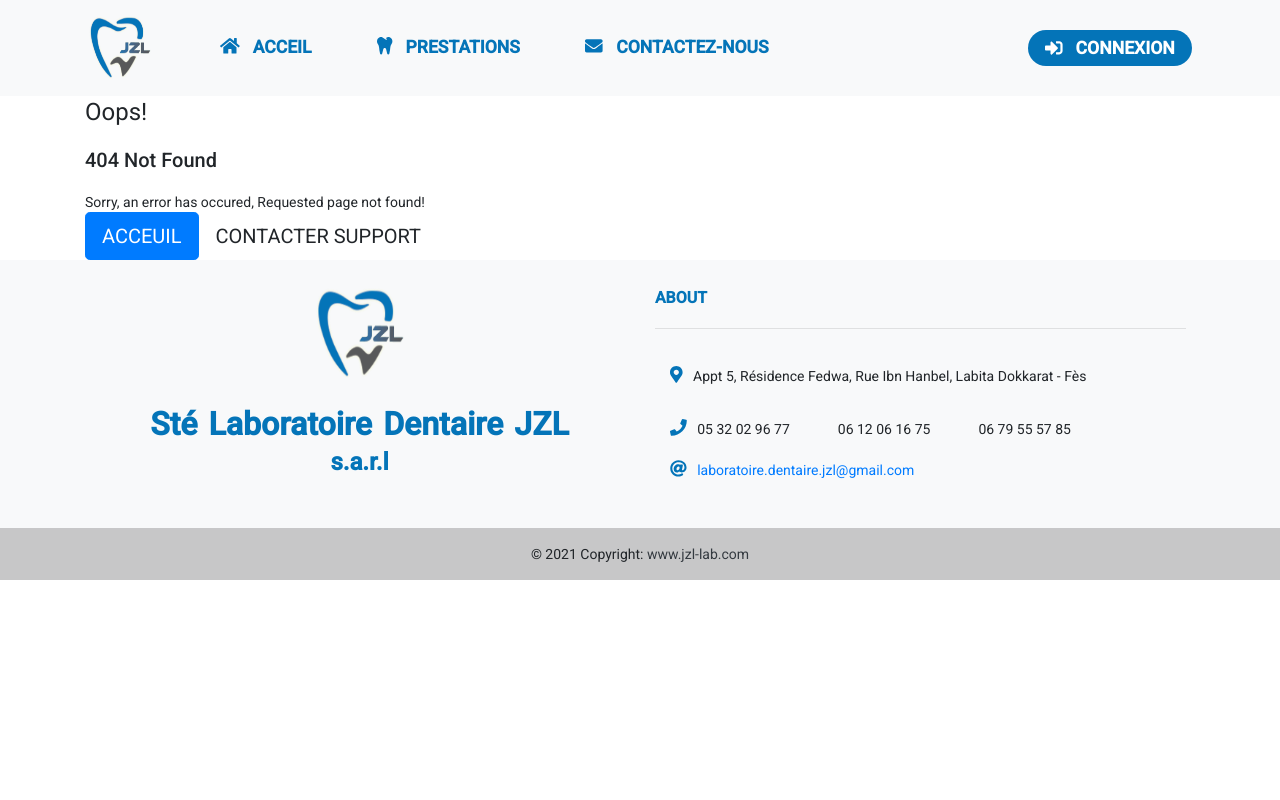
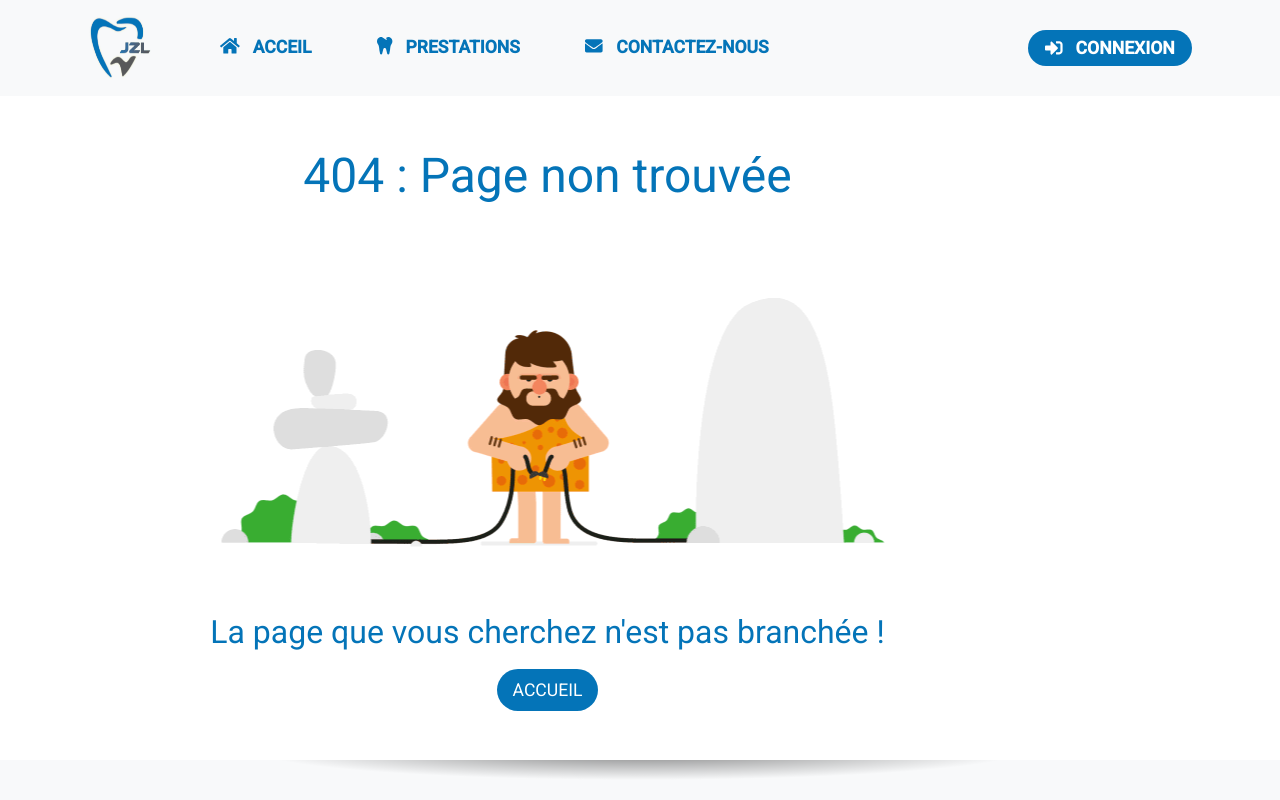
Before and after one commit to ysnjzl/jzl-lab-ng-app, an Angular app: page /not-found in a window 1280 px wide. Shown: the top 800 px of the page. Built offline with nearby package versions, Linux system fonts and the light colour scheme.

Commit message:
[Not found] Build page

```diff
--- a/src/app/components/public/public-footer/public-footer.component.css
+++ b/src/app/components/public/public-footer/public-footer.component.css
@@ -30,3 +30,33 @@
   display: inline-block;
   margin-right: 3rem;
 }
+
+hr {
+  border: 0;
+  margin: 1.35em auto;
+  max-width: 100%;
+  background-position: 50%;
+  box-sizing: border-box;
+}
+
+/* Shine */
+.shine {
+  height: 20px;
+  width: 60%;
+  background-image: radial-gradient(farthest-side at 50% -50%,
+      hsla(0, 0%, 0%, 0.5),
+      hsla(0, 0%, 0%, 0));
+  position: relative;
+}
+
+.shine::before {
+  height: 1px;
+  position: absolute;
+  top: -1px;
+  left: 0;
+  right: 0;
+  background-image: linear-gradient(90deg,
+      hsla(0, 0%, 0%, 0),
+      hsla(0, 0%, 0%, 0.75) 50%,
+      hsla(0, 0%, 0%, 0));
+}
--- a/src/app/components/public/public-footer/public-footer.component.html
+++ b/src/app/components/public/public-footer/public-footer.component.html
@@ -1,4 +1,5 @@
 <footer class="bg-light text-center text-lg-start">
+  <hr class="shine">
   <!-- Grid container -->
   <div class="container p-4">
     <!--Grid row-->
--- a/src/app/components/public/public-not-found/public-not-found.component.css
+++ b/src/app/components/public/public-not-found/public-not-found.component.css
@@ -0,0 +1,39 @@
+.section-404 {
+  padding: 40px 0;
+  background: #fff;
+}
+
+.h-404 {
+  margin-top: 1rem;
+  color: #0474B8;
+  font-size: 3rem;
+  line-height: 3rem;
+}
+
+.bg-404 {
+  background-image: url(../../../../assets/vendors/img/404.gif);
+  background-position: center;
+  height: 25rem;
+}
+
+.box-404 {
+  color: #0474B8;
+  font-size: 2rem;
+  margin-bottom: 2rem;
+  line-height: 2rem;
+}
+
+.back-home a,
+.back-home a:link,
+.back-home a:visited,
+.back-home a:hover,
+.back-home a:active {
+  margin-top: 1rem;
+  font-size: 1.1rem;
+  text-transform: uppercase;
+  background-color: #0474B8;
+  color: white;
+  border-radius: 50px;
+  padding: 0.7rem 1rem;
+  text-decoration: none;
+}
--- a/src/app/components/public/public-not-found/public-not-found.component.html
+++ b/src/app/components/public/public-not-found/public-not-found.component.html
@@ -1,20 +1,21 @@
-<div class="container">
-  <div class="row">
-    <div class="col-md-12">
-      <div class="error-template">
-        <h1>
-          Oops!</h1>
-        <h2>
-          404 Not Found</h2>
-        <div class="error-details">
-          Sorry, an error has occured, Requested page not found!
-        </div>
-        <div class="error-actions">
-          <a href="http://localhost:4200/" class="btn btn-primary btn-lg"><span class="glyphicon glyphicon-home"></span>
-            ACCEUIL </a><a href="http://localhost:4200/" class="btn btn-default btn-lg"><span
-              class="glyphicon glyphicon-envelope"></span> CONTACTER SUPPORT </a>
+<section class="section-404">
+  <div class="container">
+    <div class="row">
+      <div class="col-sm-12 ">
+        <div class="col-sm-10 col-sm-offset-1 text-center">
+          <h1 class="h-404">404 : Page non trouvée</h1>
+
+          <!-- GIF -->
+          <div class="bg-404"></div>
+
+          <div class="box-404">
+            <p>La page que vous cherchez n'est pas branchée !</p>
+          </div>
+          <div class="back-home">
+            <a href="">Accueil</a>
+          </div>
         </div>
       </div>
     </div>
   </div>
-</div>
+</section>
```
Also changed, not shown: src/assets/vendors/img/404.gif (added), src/assets/vendors/img/dental-logo-design-template-creative-dentist-logo-vector-28370756.jpg (deleted).
